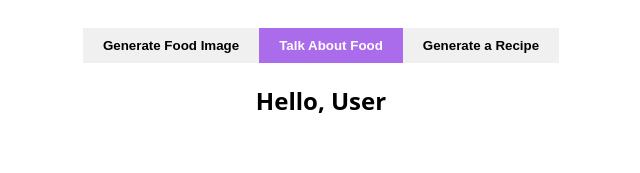
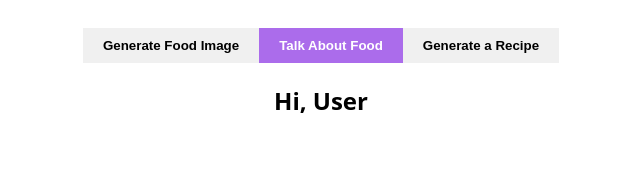
Before and after one commit to raluca345/food_chatbot, a React (Vite) app in the folder frontend/: page / in a window 1280 px wide. Both pictures are taken after a click on the button "Talk About Food". Shown: the top 173 px of the page, without its empty margins (319-959 px from the left). Built offline with nearby package versions, Linux system fonts and the light colour scheme.

Commit message:
created React components for the tabs

```diff
--- a/frontend/src/App.jsx
+++ b/frontend/src/App.jsx
@@ -1,5 +1,8 @@
 import React, { useState } from "react";
 import "./App.css";
+import FoodImageGenerator from "./components/FoodImageGenerator";
+import FoodChat from "./components/FoodChat";
+import RecipeGenerator from "./components/RecipeGenerator";
 
 function App() {
   const [activeTab, setActiveTab] = useState("food-image-generator");
@@ -31,11 +34,9 @@ function App() {
         </button>
 
         <div>
-          {activeTab === "food-image-generator" && (
-            <h2>Food Image Generator</h2>
-          )}
-          {activeTab === "food-chat" && <h2>Hello, User</h2>}
-          {activeTab === "recipe-generator" && <h2>Recipe Generator</h2>}
+          {activeTab === "food-image-generator" && <FoodImageGenerator />}
+          {activeTab === "food-chat" && <FoodChat />}
+          {activeTab === "recipe-generator" && <RecipeGenerator />}
         </div>
       </div>
     </>
--- /dev/null
+++ b/frontend/src/components/FoodChat.js
@@ -0,0 +1,11 @@
+import React from "react";
+
+function FoodChat() {
+  return (
+    <div>
+      <h2>Hi, User</h2>
+    </div>
+  );
+}
+
+export default FoodChat;
--- /dev/null
+++ b/frontend/src/components/FoodImageGenerator.js
@@ -0,0 +1,11 @@
+import React from "react";
+
+function FoodImageGenerator() {
+  return (
+    <div>
+      <h2>Food Image Generator</h2>
+    </div>
+  );
+}
+
+export default FoodImageGenerator;
--- /dev/null
+++ b/frontend/src/components/RecipeGenerator.js
@@ -0,0 +1,11 @@
+import React from "react";
+
+function RecipeGenerator() {
+  return (
+    <div>
+      <h2>Recipe Generator</h2>
+    </div>
+  );
+}
+
+export default RecipeGenerator;
```
